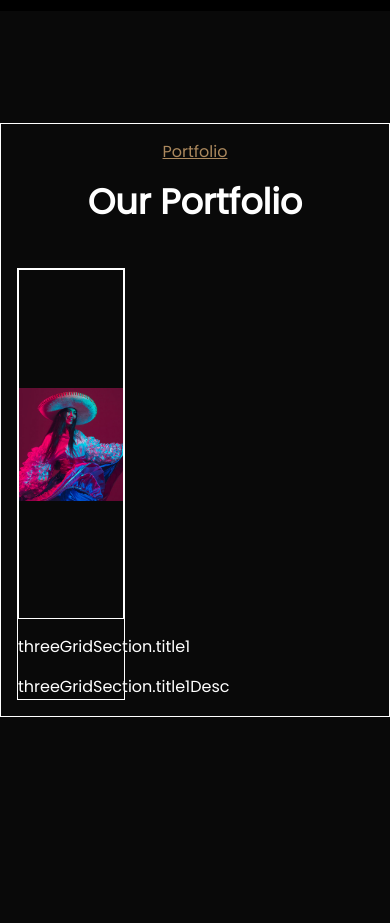
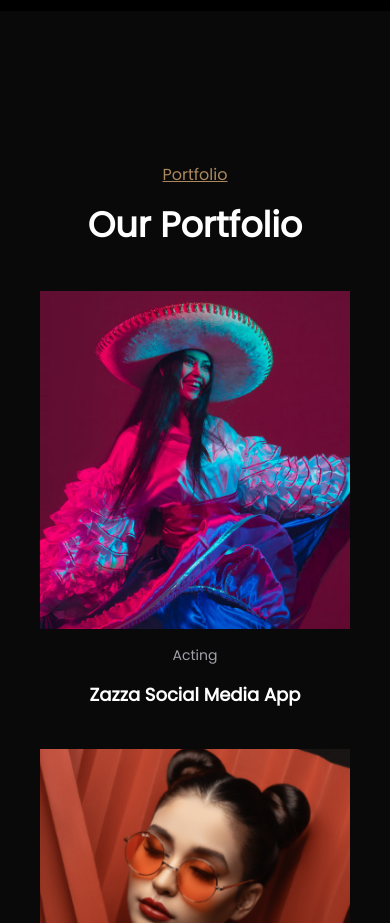
Before and after one commit to tamannaBithy/model-canvas, a Next.js app: page / in a window 390 px wide. Shown: the part 2900-3823 px from the top of the page. Before the commit the page ends 3729 px from the top, so only its background shows below. Built offline with nearby package versions, Linux system fonts and the light colour scheme.

Commit message:
[done] portfolio responsive

```diff
--- a/app/components/Biography.jsx
+++ b/app/components/Biography.jsx
@@ -6,14 +6,14 @@ import Description from "./Description";
 
 const Biography = () => {
   return (
-    <div className="biography-container h-margin">
+    <div className="lg:flex lg:justify-between lg:items-center lg:space-x-14 child-wrapper">
       <Image
         className="img-container"
         src={biography}
         alt="biography"
       />
 
-      <div className="biography-text">
+      <div className="mt-5 lg:mt-0 p-4 space-y-3 text-decoration">
         <h5 className="heading-2">Biography</h5>
         <h2 className="heading text-white">Meet With Me Again</h2>
         <Description> Are you a photographer and want to get more customers? You need a
--- a/app/components/Portfolio.jsx
+++ b/app/components/Portfolio.jsx
@@ -1,39 +1,40 @@
 import Image from "next/image";
 import React from "react";
-import zaz from "../../public/zaz.png";
-import award from "../../public/award.png";
-import most from "../../public/most.png";
-import ladai from "../../public/ladai.png";
-import hestings from "../../public/hestings.png";
-import recites from "../../public/recites.png";
 import imgData from "../utils/portfolio.json";
-
 
 const Portfolio = () => {
   return (
-    <div className="testb h-margin space-y-10 p-4">
+    <div className="child-wrapper space-y-10 p-10 lg:p-4">
       <div className="text-center space-y-3">
         <p className="heading-2">Portfolio</p>
         <p className="heading">Our Portfolio</p>
       </div>
 
-
-
-      <div className="grid grid-cols-3 gap-4">
-        {imgData?.map(({id, img, title, description}) => {
+      <div className="md:grid md:grid-cols-3 gap-4 vertical-space">
+        {imgData?.map(({ id, img, title, description }) => {
           return (
-            <div className="col-span-1 testb" key={id}>
+            <div className="md:col-span-1 " key={id}>
               <div className="text-center space-y-4">
-                <div className="testb relative w-full h-[350px]">
+                {/* <div className="relative w-full h-[350px]">
                   <Image
                     className="object-contain"
                     src={img}
                     alt="model"
                     fill
                   />
-                </div>
-                <h3>{title}</h3>
-                <h3>{description}</h3>
+                </div> */}
+
+                <Image
+                  className={`object-contain mx-auto md:mx-0 ${
+                    id === 5 ? "md:pt-16" : ""
+                  }`}
+                  src={img}
+                  alt="model"
+                  width={350}
+                  height={400}
+                />
+                <h6 className="text-muted text-sm">{title}</h6>
+                <h3 className="text-lg font-semibold">{description}</h3>
               </div>
             </div>
           );
--- a/app/components/ProgressBar.jsx
+++ b/app/components/ProgressBar.jsx
@@ -9,7 +9,7 @@ const ProgressBar = () => {
         <div className="bg-[#BC885D] py-6 col-span-5">
           <p className="progress-text pl-6">Acting</p>
         </div>
-        <hr className="col-span-2 progress-line" />
+        <hr className="col-span-2 my-auto border-2 border-[#1F1F1F]" />
         <div className="col-span-1 my-auto pl-5">
           <p className="progress-text">75%</p>
         </div>
@@ -19,7 +19,7 @@ const ProgressBar = () => {
         <div className="bg-[#BC885D] py-6 col-span-4">
           <p className="progress-text pl-6">Dancing</p>
         </div>
-        <hr className="col-span-3 progress-line" />
+        <hr className="col-span-3 my-auto border-2 border-[#1F1F1F]" />
         <div className="col-span-1 my-auto pl-5">
           <p className="progress-text">60%</p>
         </div>
@@ -29,7 +29,7 @@ const ProgressBar = () => {
         <div className="bg-[#BC885D] py-6 col-span-4">
           <p className="progress-text pl-6">Reciting</p>
         </div>
-        <hr className="col-span-4 progress-line" />
+        <hr className="col-span-4 my-auto border-2 border-[#1F1F1F]" />
         <div className="col-span-1 my-auto pl-5">
           <p className="progress-text">58%</p>
         </div>
@@ -39,7 +39,7 @@ const ProgressBar = () => {
         <div className="bg-[#BC885D] py-6 col-span-6">
           <p className="progress-text pl-6">Observation</p>
         </div>
-        <hr className="col-span-1 progress-line" />
+        <hr className="col-span-1 my-auto border-2 border-[#1F1F1F]" />
         <div className="col-span-1 my-auto pl-5">
           <p className="progress-text">91%</p>
         </div>
@@ -49,7 +49,7 @@ const ProgressBar = () => {
         <div className="bg-[#BC885D] py-6 col-span-3">
           <p className="progress-text pl-6">Singing</p>
         </div>
-        <hr className="col-span-4 progress-line" />
+        <hr className="col-span-4 my-auto border-2 border-[#1F1F1F]" />
         <div className="col-span-1 my-auto pl-5">
           <p className="progress-text">50%</p>
         </div>
--- a/app/components/SkillSet.jsx
+++ b/app/components/SkillSet.jsx
@@ -6,7 +6,7 @@ import ProgressBar from "./ProgressBar";
 const SkillSet = () => {
   return (
     <div className=" bg-black">
-      <div className="skills-container h-margin">
+      <div className=" lg:grid lg:grid-cols-9 lg:gap-x-10 pt-20 vertical-space child-wrapper">
         <div className="lg:col-span-4 space-y-2 text-decoration">
           <p className="heading-2">Skillset</p>
           <p className="heading">Work will say about my skillset.</p>
--- a/app/globals.css
+++ b/app/globals.css
@@ -2,13 +2,11 @@
 @tailwind components;
 @tailwind utilities;
 
-
-html{
-  font-family: 'Poppins', sans-serif;
+html {
+  font-family: "Poppins", sans-serif;
   background-color: #090909;
-  color: white
+  color: white;
 }
-
 
 .testb {
   @apply border border-white;
@@ -18,56 +16,34 @@ html{
   @apply bg-red-400;
 }
 
-p {
-  color: white;
-}
-
-.heading{
+.heading {
   @apply lg:text-[41px] text-[35px] font-bold;
 }
 
-.heading-2{
-  @apply text-secondary underline
+.heading-2 {
+  @apply text-secondary underline;
 }
 
 .wrapper {
   @apply container max-w-[3000px] mx-auto space-y-28;
 }
 
-.h-margin {
+.child-wrapper {
   @apply max-w-6xl mx-auto;
 }
 
-.text-decoration{
-  @apply text-center lg:text-left
+.text-decoration {
+  @apply text-center lg:text-left;
 }
 
-.img-container{
-  @apply mx-auto lg:mx-0
+.img-container {
+  @apply mx-auto lg:mx-0;
 }
 
-
-
-
-.biography-container{
-  @apply lg:flex lg:justify-between lg:items-center lg:space-x-14
+.vertical-space {
+  @apply space-y-10 lg:space-y-0;
 }
 
-.biography-text{
-  @apply mt-5 lg:mt-0 p-4 space-y-3 text-center lg:text-left
+.progress-text {
+  @apply font-semibold tracking-wider;
 }
-
-
-
-
-.skills-container{
-  @apply lg:grid lg:grid-cols-9 lg:gap-x-10 pt-20 space-y-10 lg:space-y-0
-}
-
-.progress-text{
-  @apply font-semibold tracking-wider
-}
-
-.progress-line{
-  @apply my-auto border-2 border-[#1F1F1F]
-}
--- a/app/utils/portfolio.json
+++ b/app/utils/portfolio.json
@@ -1,9 +1,38 @@
 [
   {
     "id": 1,
-    "title": "threeGridSection.title1",
-    "description": "threeGridSection.title1Desc",
+    "title": "Acting",
+    "description": "Zazza Social Media App",
     "img": "/zaz.png"
-
+  },
+  {
+    "id": 2,
+    "title": "Acting",
+    "description": "Award Media App Fit",
+    "img": "/award.png"
+  },
+  {
+    "id": 3,
+    "title": "Acting",
+    "description": "Most iconic Award",
+    "img": "/most.png"
+  },
+  {
+    "id": 4,
+    "title": "Dancing",
+    "description": "Ladaii Marketing Add",
+    "img": "/ladai.png"
+  },
+  {
+    "id": 5,
+    "title": "Dancing",
+    "description": "Hestings Dance Club",
+    "img": "/hestings.png"
+  },
+  {
+    "id": 6,
+    "title": "Recites",
+    "description": "IPL Ceremony Program",
+    "img": "/recites.png"
   }
 ]
--- a/package.json
+++ b/package.json
@@ -9,7 +9,6 @@
     "lint": "next lint"
   },
   "dependencies": {
-    "@ramonak/react-progress-bar": "^5.0.3",
     "next": "13.5.4",
     "react": "^18",
     "react-dom": "^18"
```
Also changed, not shown: 1 other file (tests, documents, lock files or other folders).
